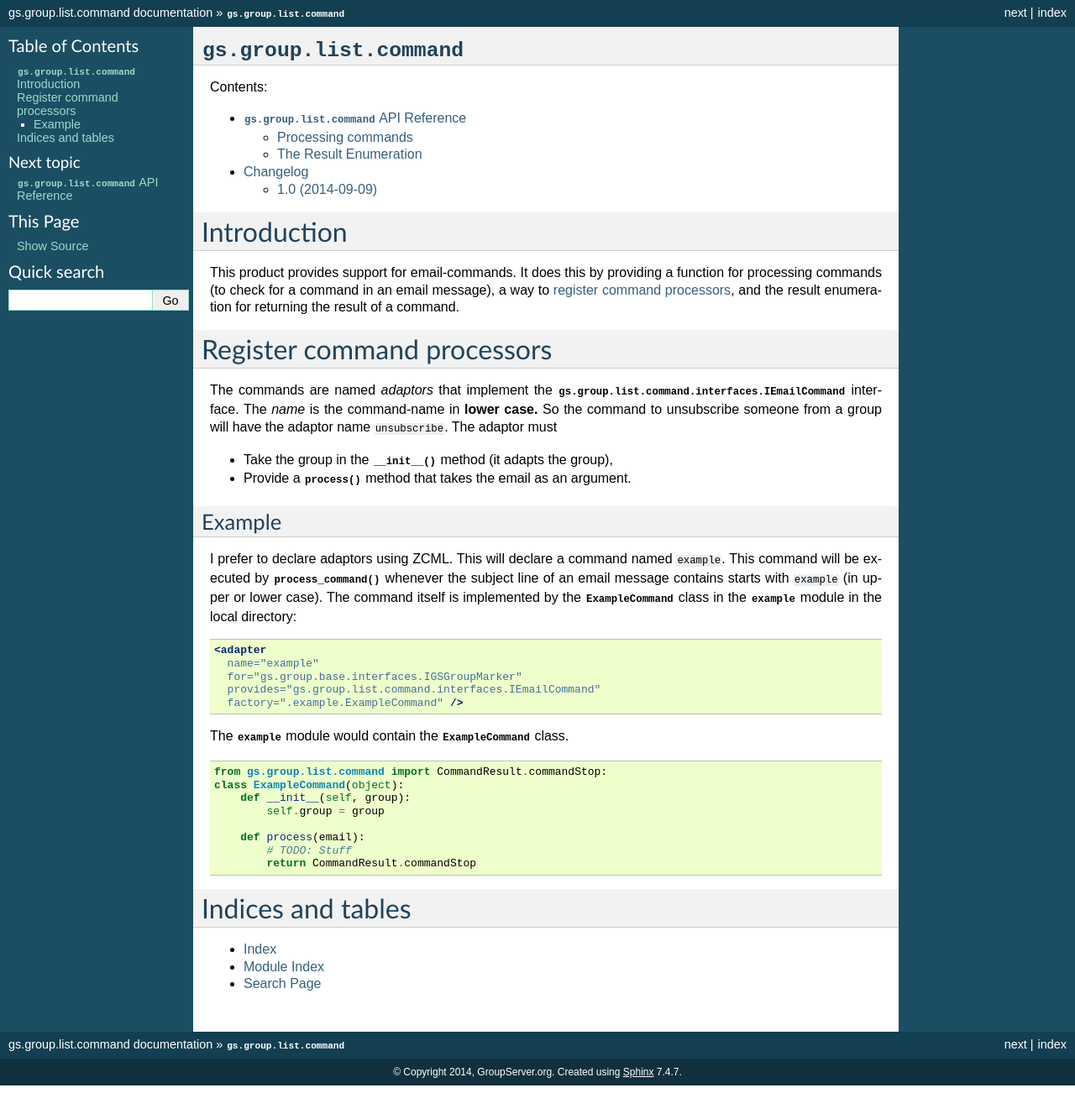
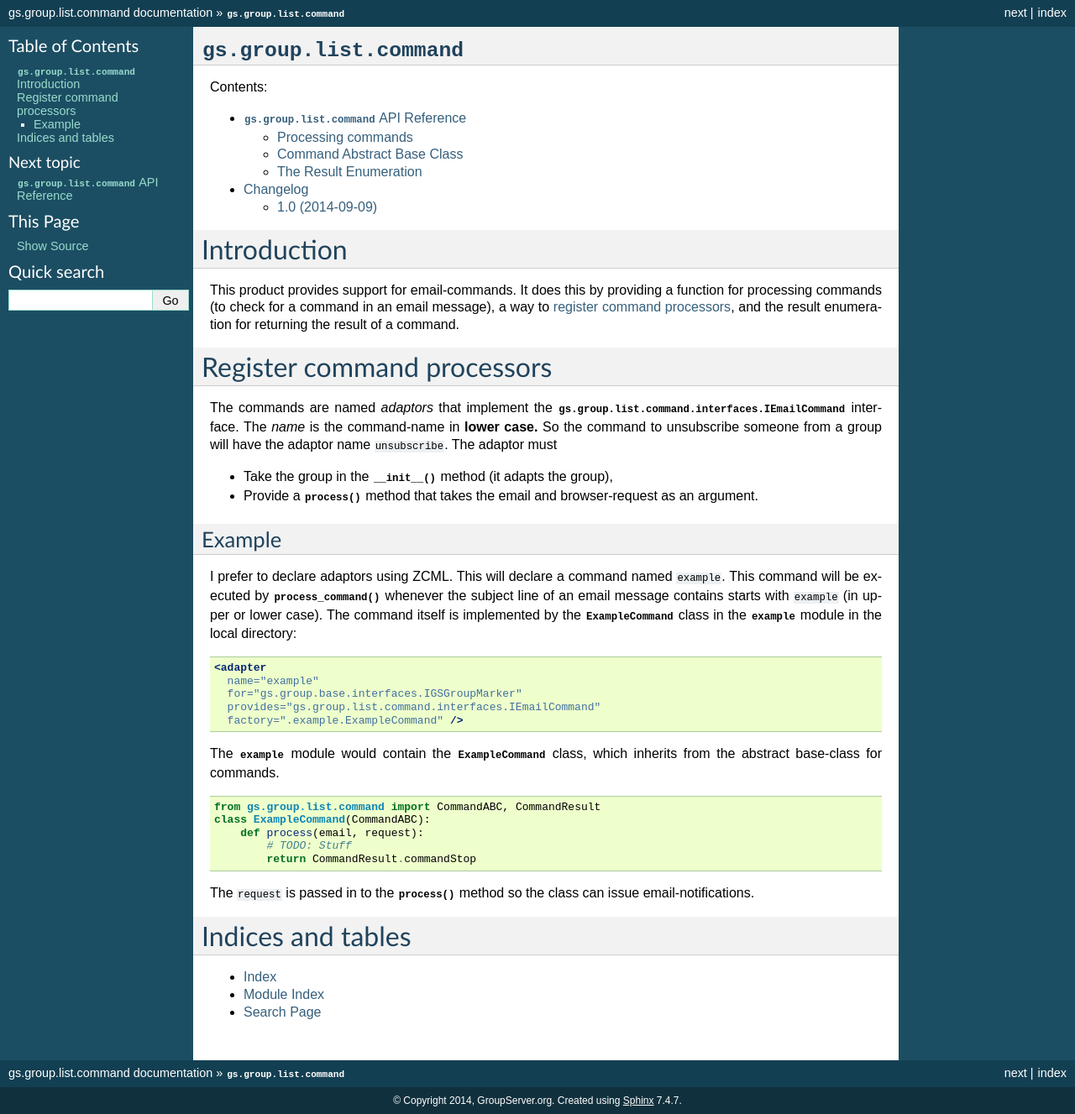
Before and after one commit to groupserver/gs.group.list.command, a Sphinx documentation site: the page built from docs/index.txt, in a window 1280 px wide. Shown: the whole page at 84% size. Built offline with Sphinx 7.4.7, drawn with Linux system fonts in a browser that asks for light colours; the version number could not be read and is left out; before the commit the page ends 1293 px from its top, so only the background shows below that.

Commit message:
Adding the browser-request to the mix.

```diff
--- a/README.txt
+++ b/README.txt
@@ -24,9 +24,8 @@ It is traditional for mailing lists to support a set of
 GroupServer groups. Commands are extracted from the ``Subject``
 line of an email message: the first word is extracted, converted
 to lower case, and the command is then looked up. This allows
-both ``Unsubscribe`` and ``unsubscribe`` to work, but ``Re:
-unsubscribe`` and ``FYI: unsubscribe`` will be treated as normal
-posts.
+``Unsubscribe``, ``unsubscribe`` and ``Re: Unsubscribe`` to work,
+but ``FYI: unsubscribe`` will be treated as a normal post.
 
 The commands themselves are supplied by other products. This
 product just provides the framework for registering commands. The
--- a/docs/index.txt
+++ b/docs/index.txt
@@ -29,8 +29,8 @@ adaptor name ``unsubscribe``. The adaptor must
 
 * Take the group in the :meth:`__init__` method (it adapts the
   group),
-* Provide a :meth:`process` method that takes the email as an
-  argument.
+* Provide a :meth:`process` method that takes the email and
+  browser-request as an argument.
 
 Example
 -------
@@ -52,19 +52,19 @@ local directory:
     factory=".example.ExampleCommand" />
 
 The :mod:`example` module would contain the
-:class:`ExampleCommand` class.
+:class:`ExampleCommand` class, which inherits from the abstract
+base-class for commands.
 
 .. code-block:: python
 
-  from gs.group.list.command import CommandResult.commandStop:
-  class ExampleCommand(object):
-      def __init__(self, group):
-          self.group = group
-
-      def process(email):
+  from gs.group.list.command import CommandABC, CommandResult
+  class ExampleCommand(CommandABC):
+      def process(email, request):
           # TODO: Stuff
           return CommandResult.commandStop
 
+The ``request`` is passed in to the :meth:`process` method so the
+class can issue email-notifications.
 
 Indices and tables
 ==================
```
Also changed, not shown: docs/api.txt (+14 -1 lines), 4 other files.
